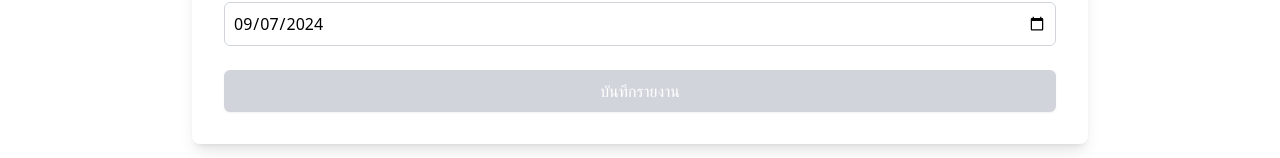
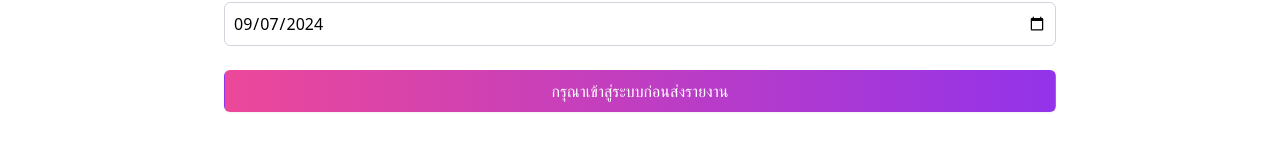
Before and after one commit to thithada/repair-report, a React (Create React App) app in the folder frontend/: page / in a window 1280 px wide. Shown: the part 3055-3213 px from the top of the page. Built offline with nearby package versions, Linux system fonts and the light colour scheme; no server answers.

Commit message:
delete photo

```diff
--- a/frontend/src/pages/Reporthome.js
+++ b/frontend/src/pages/Reporthome.js
@@ -2,6 +2,7 @@ import React, { useState, useRef } from 'react';
 import api from '../utils/api';
 import { useNavigate } from 'react-router-dom';
 import { toast } from 'react-toastify';
+import { useAuth } from '../contexts/AuthContext'; // Import useAuth hook
 
 const buildings = ['UB', 'CE', 'ICT', 'PKY'];
 const categories = [
@@ -15,6 +16,7 @@ const categories = [
 ];
 
 const Reporthome = () => {
+  const { isLoggedIn } = useAuth(); // Use the useAuth hook
   const [formData, setFormData] = useState({
     name: '',
     building: '',
@@ -99,6 +101,10 @@ const Reporthome = () => {
 
   const handleSubmit = async (e) => {
     e.preventDefault();
+    if (!isLoggedIn) {
+      toast.error('กรุณาเข้าสู่ระบบก่อนส่งรายงาน');
+      return;
+    }
     if (!validate()) {
       toast.error('กรุณากรอกข้อมูลให้ครบถ้วน');
       return;
@@ -119,17 +125,17 @@ const Reporthome = () => {
         }
       });
       toast.success('รายงานถูกส่งเรียบร้อยแล้ว');
-      navigate('/');
+      navigate('/dashboard'); // Navigate to dashboard after successful submission
     } catch (error) {
       toast.error('เกิดข้อผิดพลาดในการส่งรายงาน');
     }
   };
 
-  const isFormValid = Object.values(formData).every(value => value.trim() !== '');
+  const isFormValid = Object.values(formData).every(value => value.trim() !== '') && isLoggedIn;
 
   return (
     <div className="min-h-screen flex items-center justify-center p-4">
-      <div className="bg-white rounded-lg shadow-lg w-full max-w-4xl p-8">
+      <div className="bg-white rounded-lg w-full max-w-4xl p-8">
         <div className="flex flex-col items-center mb-8">
           <img src="/citcomslogo.png" alt="CITCOMS Logo" className="scale-[0.4]" />
           <p className="text-center text-gray-600 -mt-24 max-w-2xl">
@@ -276,11 +282,11 @@ const Reporthome = () => {
             className={`w-full py-2 px-4 border border-transparent rounded-md shadow-sm text-white ${
               isFormValid
                 ? 'bg-gradient-to-r from-pink-500 to-purple-600 hover:from-pink-600 hover:to-purple-700'
-              : 'bg-gray-300 cursor-not-allowed'
+                : 'bg-gradient-to-r from-pink-500 to-purple-600 hover:from-pink-600 hover:to-purple-700 cursor-not-allowed'
             } focus:outline-none focus:ring-2 focus:ring-offset-2 focus:ring-purple-500`}
             disabled={!isFormValid}
           >
-          บันทึกรายงาน
+            {isLoggedIn ? 'บันทึกรายงาน' : 'กรุณาเข้าสู่ระบบก่อนส่งรายงาน'}
           </button>
         </form>
       </div>
@@ -288,4 +294,5 @@ const Reporthome = () => {
   );
 };
 
+
 export default Reporthome;
```
Also changed, not shown: 20 other files (tests, documents, lock files or other folders). Lines whose indentation alone changed are shown as unchanged.
